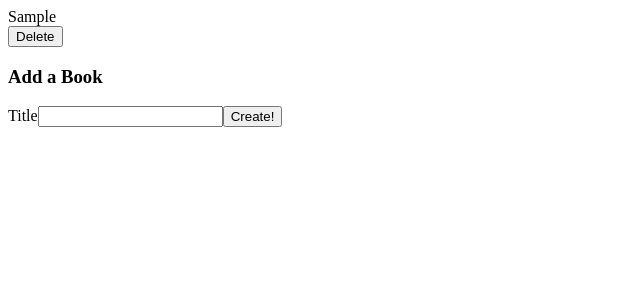
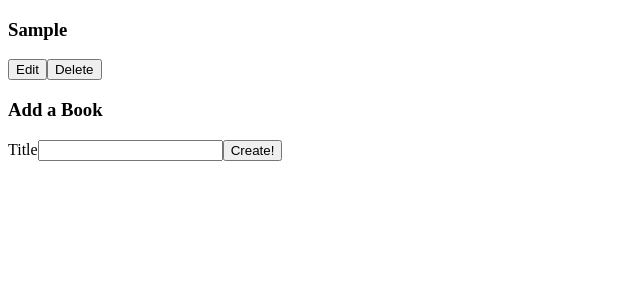
Before and after one commit to laurenhatchett/react-books, a React (Create React App) app: page / in a window 1280 px wide. Both pictures are taken after typing "Sample" into the empty fields and a click on the button "Create!". Shown: the top 300 px of the page, without its empty margins (0-640 px from the left). Built offline with nearby package versions, Linux system fonts and the light colour scheme.

Commit message:
create form and default value

```diff
--- a/src/components/BookEdit.js
+++ b/src/components/BookEdit.js
@@ -1,6 +1,28 @@
-function BookEdit() {
+import { useState } from "react"
+
+function BookEdit({ book }) {
+  const [title, setTitle] = useState(book.title)
+
+  const handleChange = (event) => {
+    setTitle(event.target.value)
+  }
+
+  const handleSubmit = (event) => {
+    event.preventDefault()
+  }
+
+    console.log('New title', title)
+
   return (
-    <div>BookCreate</div>
+
+      <form className="book-edit" onSubmit={handleSubmit}>
+        <label>Title</label>
+        <input className="input" value={title} onChange={handleChange} />
+        <button className="button is-primary">
+          Save
+        </button>
+      </form>
+
   )
 }
 
--- a/src/components/BookShow.js
+++ b/src/components/BookShow.js
@@ -1,13 +1,31 @@
+import { useState } from "react"
+import BookEdit from "./BookEdit"
+
 function BookShow({ book, onDelete }) {
-  const handleClick = () => {
+  const [showEdit, setShowEdit] = useState(false)
+
+
+  const handleDeleteClick = () => {
     onDelete(book.id)
+  }
+
+  const handleEditClick = () => {
+    setShowEdit(!showEdit)
+  }
+
+  let content = <h3>{book.title}</h3>
+  if (showEdit) {
+    content = <BookEdit book={book} />
   }
 
   return (
     <div className="book-show">
-      {book.title}
+      <div>{content}</div>
       <div className="actions">
-        <button className="delete" onClick={handleClick}>
+        <button className="edit" onClick={handleEditClick}>
+          Edit
+        </button>
+        <button className="delete" onClick={handleDeleteClick}>
           Delete
         </button>
       </div>
```
